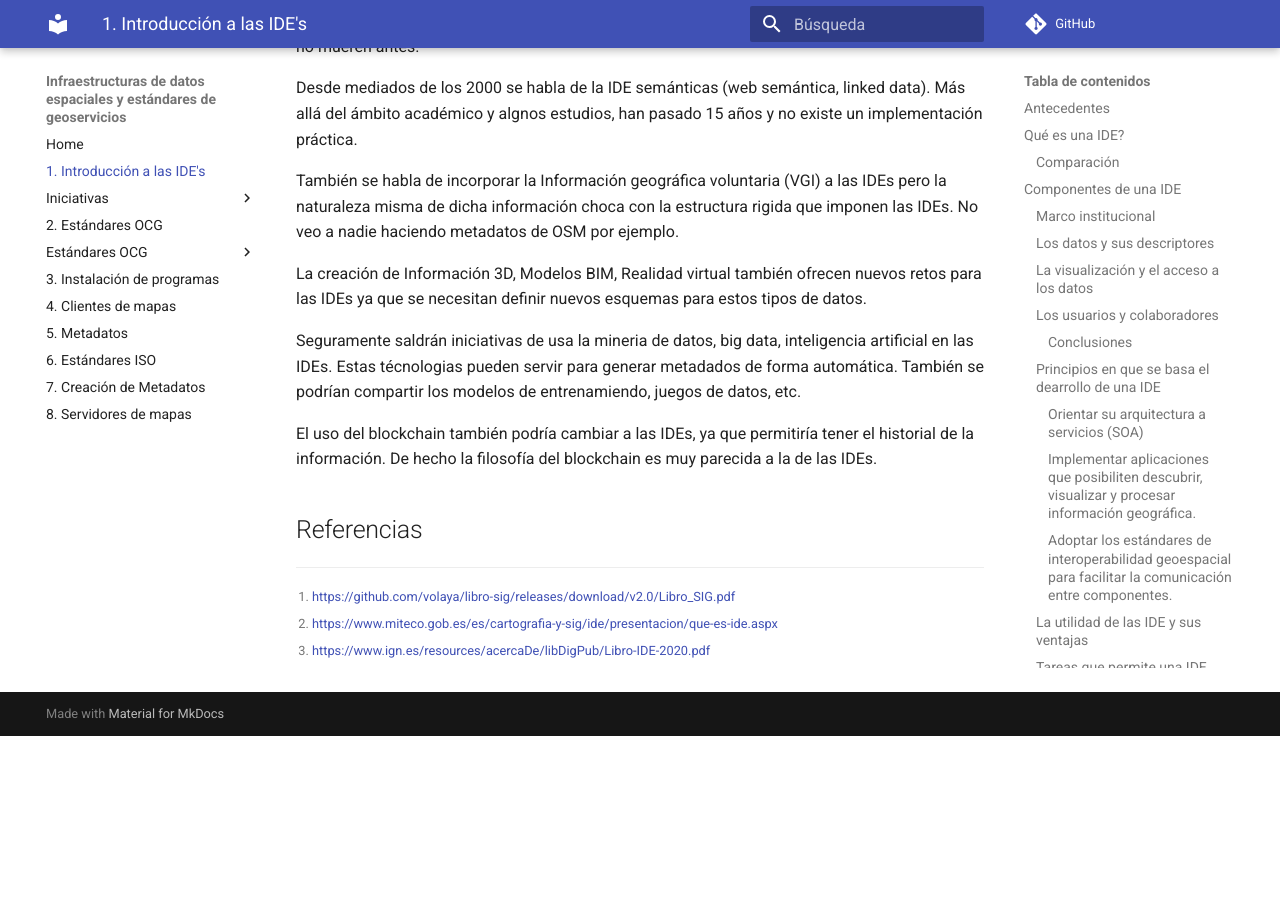
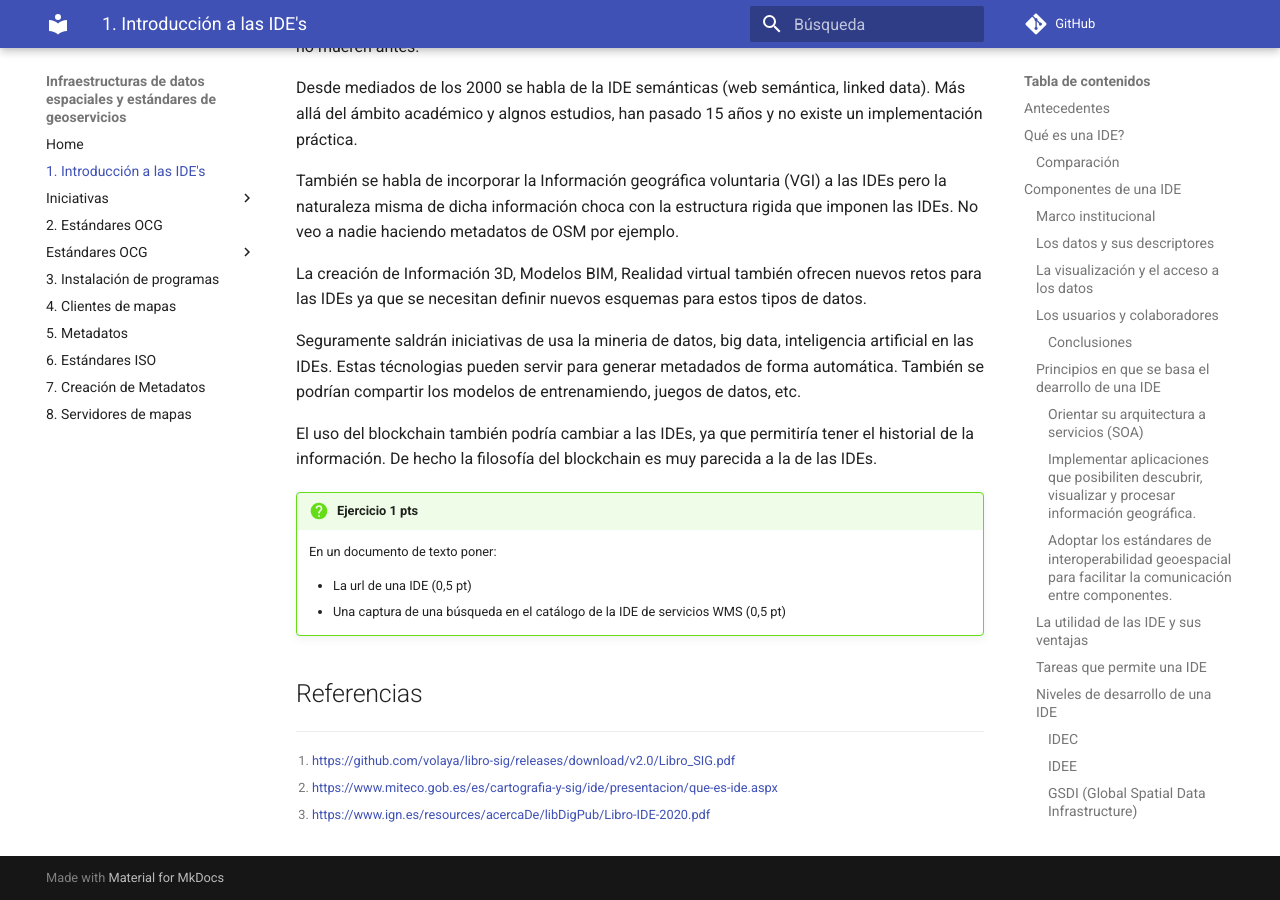
Before and after one commit to gss-mtig/sdis-mgeo, an MkDocs documentation site: the page built from docs/introduccion_a_las_ides.md, in a window 1280 px wide and 900 px high, scrolled down 12662 px. Built offline with MkDocs 1.6.1 and Material for MkDocs 9.7.7, drawn with Linux system fonts in a browser that asks for light colours; comment, search, counter and statistics services are not loaded; before the commit the page ends 13398 px from its top, so only the background shows below that.

Commit message:
agregar el ejercicio

```diff
--- a/docs/introduccion_a_las_ides.md
+++ b/docs/introduccion_a_las_ides.md
@@ -282,6 +282,13 @@ Seguramente saldrán iniciativas de usa la mineria de datos, big data, inteligen
 
 El uso del blockchain también podría cambiar a las IDEs, ya que permitiría tener el historial de la información. De hecho la filosofía del blockchain es muy parecida a la de las IDEs.
 
+!!! question "Ejercicio 1 pts"
+    En un documento de texto poner:
+
+    * La url de una IDE (0,5 pt)
+    * Una captura de una búsqueda en el catálogo de la IDE de servicios WMS (0,5 pt)
+
+
 ## Referencias
 [^1]: https://github.com/volaya/libro-sig/releases/download/v2.0/Libro_SIG.pdf
 [^2]: https://www.miteco.gob.es/es/cartografia-y-sig/ide/presentacion/que-es-ide.aspx
```
